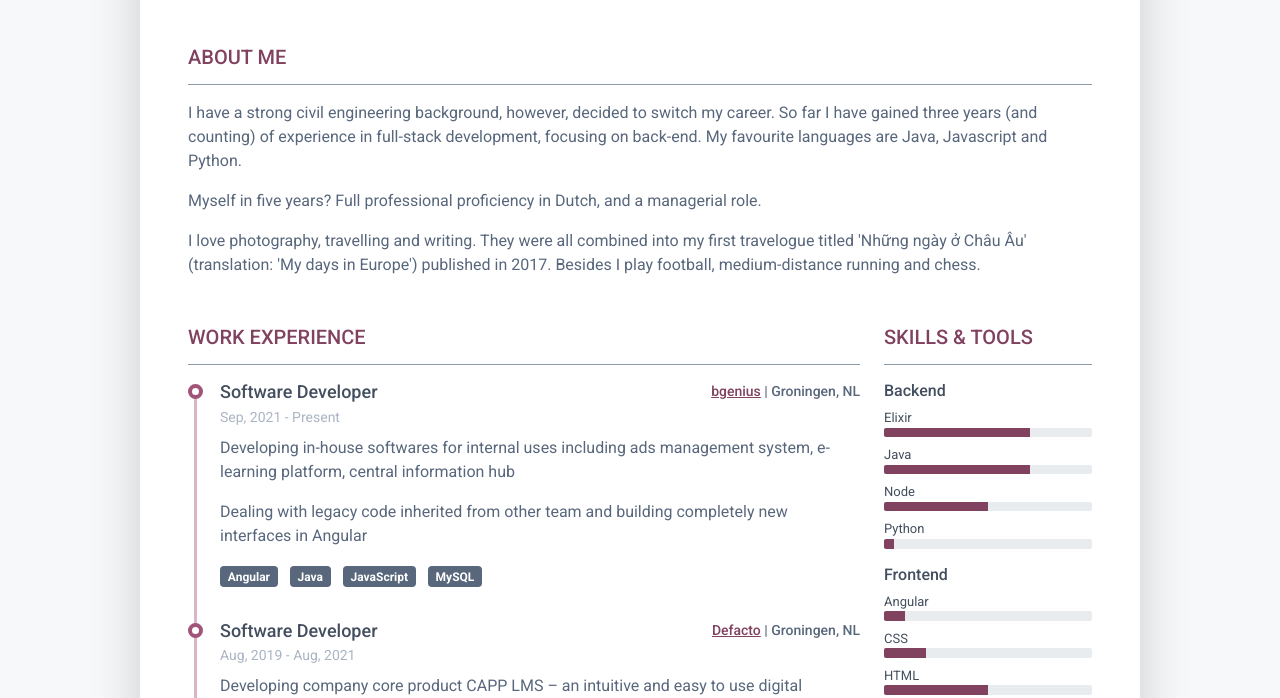
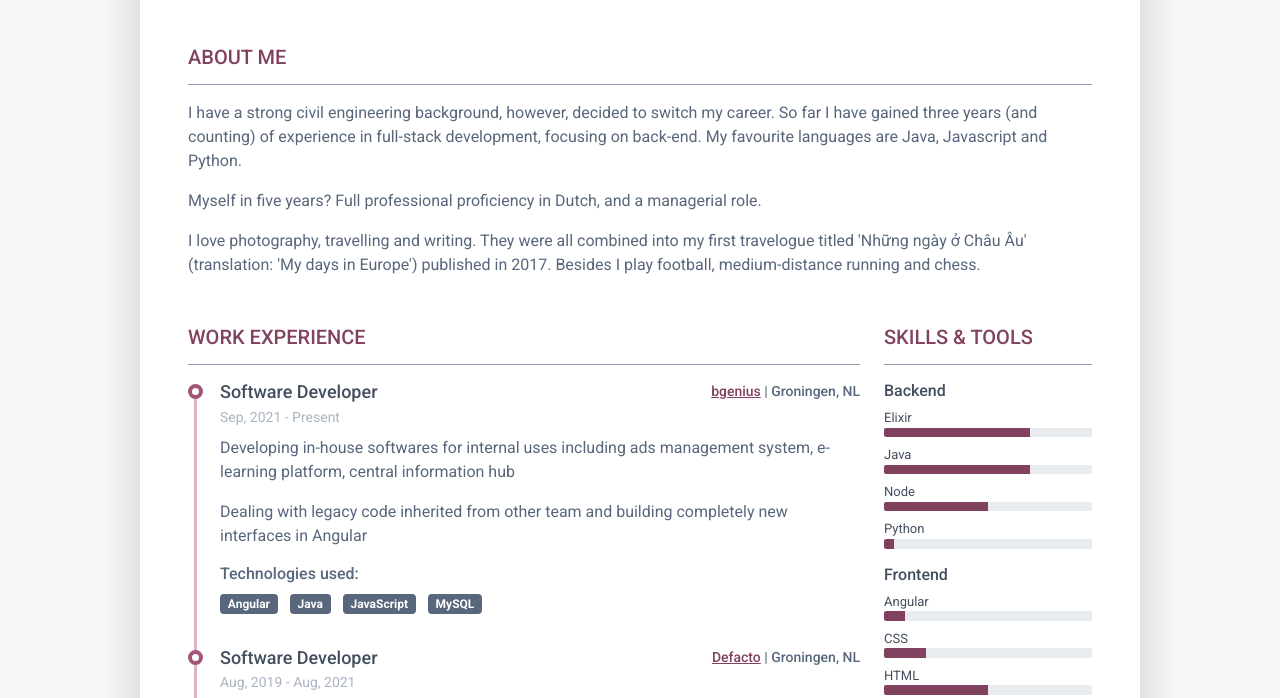
Before and after one commit to DucMVu/ducmvu.github.io, a plain HTML site: page index.html in a window 1280 px wide. Shown: the part 253-951 px from the top of the page. Drawn offline with Linux system fonts and the light colour scheme.

Commit message:
adds text index.html

```diff
--- a/index.html
+++ b/index.html
@@ -66,6 +66,7 @@
 									    <div class="resume-timeline-item-desc">
 										    <p>Developing in-house softwares for internal uses including ads management system, e-learning platform, central information hub</p>
 										    <p>Dealing with legacy code inherited from other team and building completely new interfaces in Angular</p>
+										    <h4 class="resume-timeline-item-desc-heading font-weight-bold">Technologies used:</h4>
 										    <ul class="list-inline">
 											    <li class="list-inline-item"><span class="badge bg-secondary badge-pill">Angular</span></li>
 											    <li class="list-inline-item"><span class="badge bg-secondary badge-pill">Java</span></li>
```
